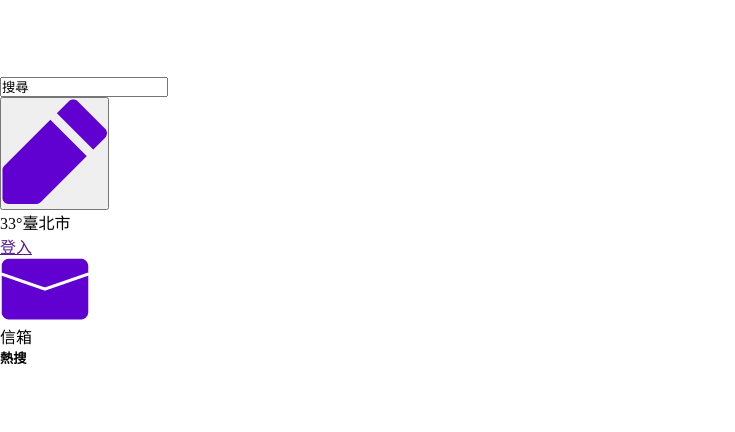
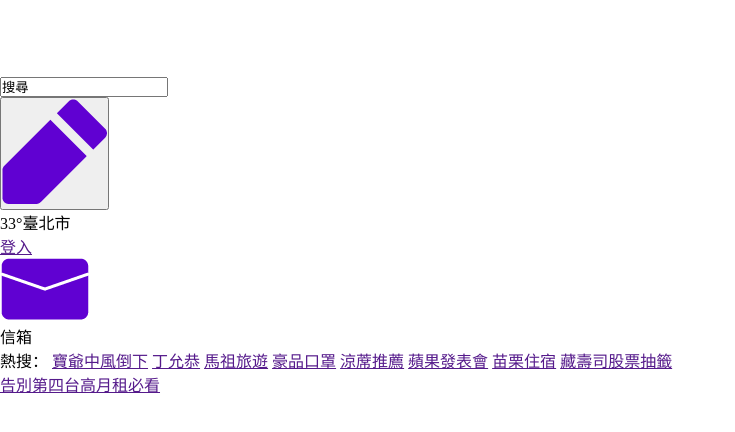
Before and after one commit to Toby-Yuan/yahoo, a plain HTML site: page index.html in a window 1280 px wide. Shown: the part 132-564 px from the top of the page, without its empty margins (0-735 px from the left). Drawn offline with nearby package versions, Linux system fonts and the light colour scheme; files that its build step writes are made by us from their sources.

Commit message:
index : nav區塊架構建立

```diff
--- a/index.html
+++ b/index.html
@@ -36,7 +36,20 @@
                 </div>
             </div>
             <div id="nav-link">
-                <h5>熱搜</h5>
+                <div id="link-liat">
+                    <span>熱搜：</span>
+                    <a href="">寶爺中風倒下</a>
+                    <a href="">丁允恭</a>
+                    <a href="">馬祖旅遊</a>
+                    <a href="">豪品口罩</a>
+                    <a href="">涼蓆推薦</a>
+                    <a href="">蘋果發表會</a>
+                    <a href="">苗栗住宿</a>
+                    <a href="">藏壽司股票抽籤</a>
+                </div>
+                <div id="link-out">
+                    <a href="">告別第四台高月租必看</a>
+                </div>
             </div>
         </div>
     </nav>
--- /dev/null
+++ b/style.css
@@ -0,0 +1,9 @@
+@charset "UTF-8";
+* {
+  margin: 0;
+  padding: 0;
+  -webkit-box-sizing: border-box;
+          box-sizing: border-box;
+  font-family: 微軟正黑體;
+}
+/*# sourceMappingURL=style.css.map */
```
Also changed, not shown: 1 other file.
